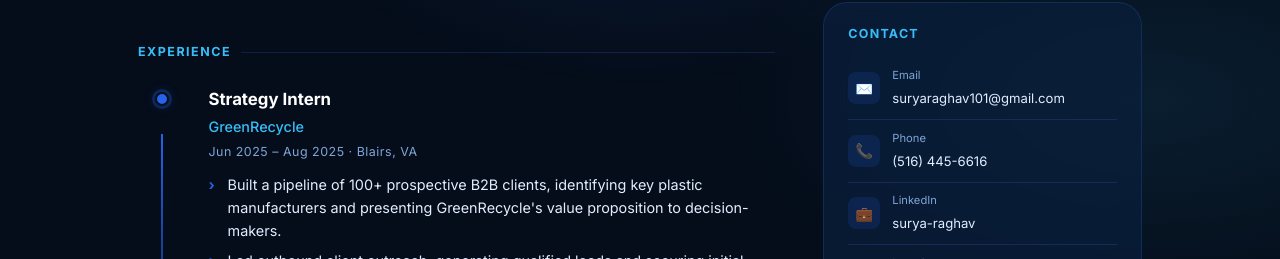
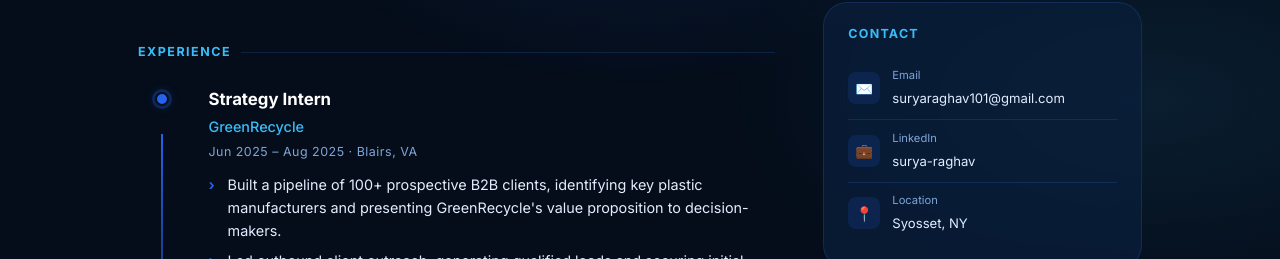
Before and after one commit to sraghav14/surya-raghav, a plain HTML site: page resume.html in a window 1280 px wide. Shown: the part 541-800 px from the top of the page. Drawn offline with Linux system fonts and the light colour scheme.

Commit message:
Update resume.html

```diff
--- a/resume.html
+++ b/resume.html
@@ -380,13 +380,6 @@
               </div>
             </div>
             <div class="contact-item">
-              <span class="contact-icon">📞</span>
-              <div>
-                <div style="font-size:0.7rem; color:var(--muted); margin-bottom:2px;">Phone</div>
-                <span style="font-size:0.82rem;">(516) 445-6616</span>
-              </div>
-            </div>
-            <div class="contact-item">
               <span class="contact-icon">💼</span>
               <div>
                 <div style="font-size:0.7rem; color:var(--muted); margin-bottom:2px;">LinkedIn</div>
```
